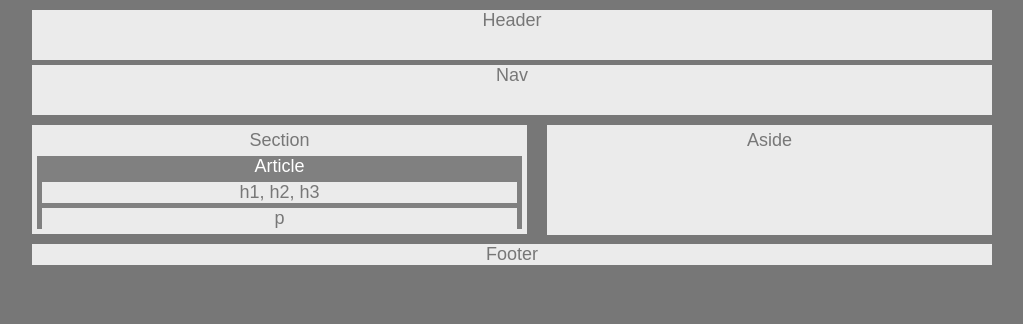
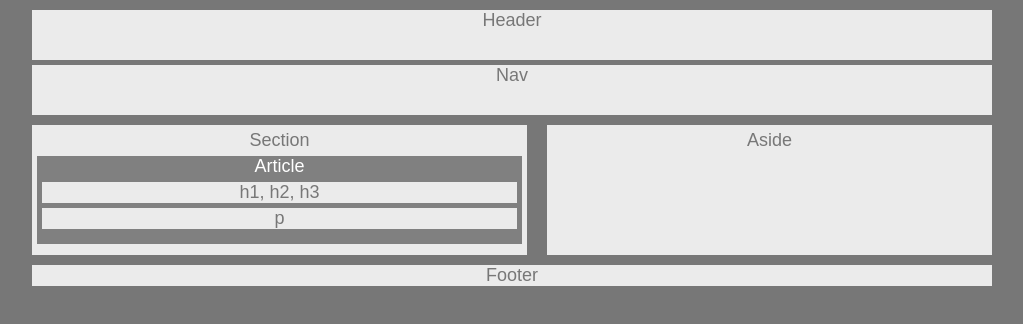
Before and after one commit to msheffield/HW-Wireframe, a plain HTML site: page index.html in a window 1280 px wide. Shown: the whole page, without its empty margins (8-1031 px from the left). Drawn offline with Linux system fonts and the light colour scheme.

Commit message:
Fixed section height and adjusted aside accordingly. Ready for submission.

```diff
--- a/style.css
+++ b/style.css
@@ -38,12 +38,14 @@ nav {
 section {
     float: left;
     width: 495px;
+    height: 130px;
     margin-bottom: 10px;
 
 }
 
 article {
     margin: 5px;
+    padding-bottom: 10px;
     background-color: grey;
 }
 
@@ -59,7 +61,7 @@ p {
 aside {
     float: right;
     width: 445px;
-    height: 110px;
+    height: 130px;
 }
 
 footer {
```
